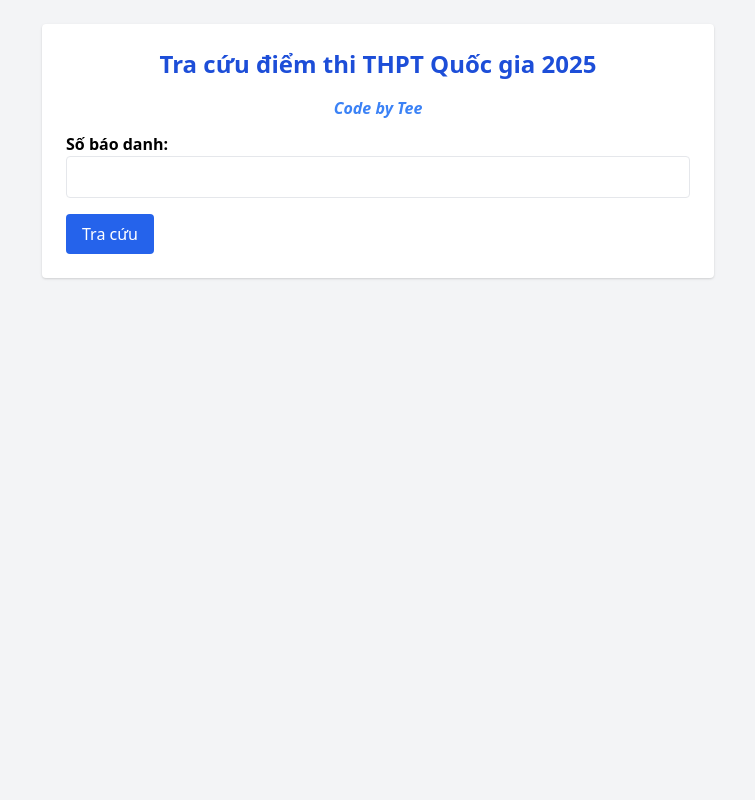
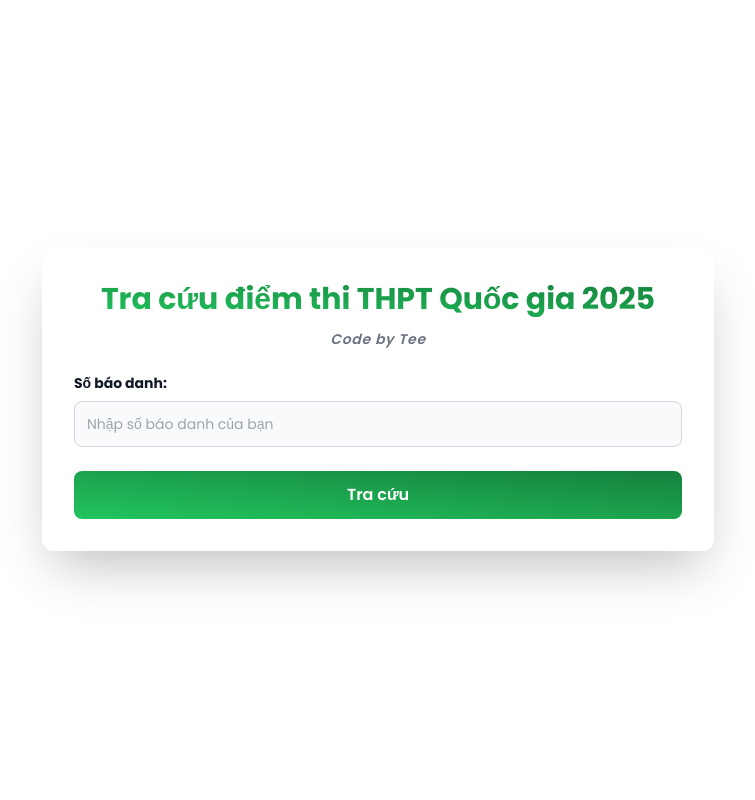
Before and after one commit to teehihi/TraCuuDiem, a Flask app: page / in a window 1280 px wide. Shown: the whole page, without its empty margins (262-1017 px from the left). Run offline with Flask 3, Linux system fonts and the light colour scheme; parts of the project's set-up code (start-up, migrations or seed data) failed here and were passed over.

Commit message:
favicon adding, UI

```diff
--- a/templates/index.html
+++ b/templates/index.html
@@ -4,52 +4,92 @@
   <meta charset="UTF-8">
   <title>Tra cứu điểm THPTQG 2025 | Code by Tee</title>
   <link href="https://cdn.jsdelivr.net/npm/tailwindcss@2.2.19/dist/tailwind.min.css" rel="stylesheet">
+  <link rel="preconnect" href="https://fonts.googleapis.com">
+  <link rel="preconnect" href="https://fonts.gstatic.com" crossorigin>
+  <link href="https://fonts.googleapis.com/css2?family=Poppins:wght@400;600;700&display=swap" rel="stylesheet">
+  <link rel="icon" href="{{ url_for('static', filename='favicon.ico') }}" type="image/x-icon" sizes="32x32">
+  <style>
+    body {
+      font-family: 'Poppins', sans-serif;
+    }
+    .text-gradient {
+     background-image: linear-gradient(to bottom left,#15803d, #22c55e);
+      -webkit-background-clip: text;
+      background-clip: text;
+      color: transparent;
+    }
+  </style>
 </head>
-<body class="bg-gray-100 p-6">
+<body class="bg-teal-600 flex items-center justify-center min-h-screen p-4">
 
-  <div class="max-w-2xl mx-auto bg-white p-6 rounded shadow">
-    <h1 class="text-2xl font-bold mb-4 text-center text-blue-700">Tra cứu điểm thi THPT Quốc gia 2025</h1>
-    <h2 class="text-1xl font-bold mb-3 text-center text-blue-500"><i>Code by Tee</i></h2>
+  <div class="max-w-2xl w-full mx-auto bg-white p-8 rounded-xl shadow-2xl">
+    <h1 class="text-3xl font-bold mb-3 text-center text-gradient">
+      Tra cứu điểm thi THPT Quốc gia 2025
+    </h1>
+    <h2 class="text-sm font-semibold mb-6 text-center text-gray-500 tracking-wider">
+      <i>Code by Tee</i>
+    </h2>
 
     {% if error %}
-      <div class="bg-red-100 border border-red-400 text-red-700 px-4 py-2 mb-4 rounded">
-        {{ error }}
+      <div class="bg-red-100 border border-red-400 text-red-700 px-4 py-3 mb-4 rounded-lg relative" role="alert">
+        <span class="block sm:inline">{{ error }}</span>
       </div>
     {% endif %}
 
-    <form method="post" class="space-y-4">
+    <form method="post" class="space-y-6">
       <div>
-        <label class="block font-semibold">Số báo danh:</label>
-        <input type="text" name="sbd" class="w-full p-2 border rounded" required>
+        <label for="sbd-input" class="block mb-2 text-sm font-medium text-gray-900  font-bold">Số báo danh:</label>
+        <input type="text" name="sbd" id="sbd-input" class="bg-gray-50 border border-gray-300 text-gray-900 text-sm rounded-lg focus:ring-2 focus:ring-green-500 focus:border-green-500 block w-full p-3" placeholder="Nhập số báo danh của bạn" required>
       </div>
-      <button type="submit" class="bg-blue-600 text-white px-4 py-2 rounded hover:bg-blue-700">Tra cứu</button>
+      <button type="submit"
+        class="w-full text-white font-semibold rounded-lg text-base px-5 py-3 text-center transition-all duration-300 transform hover:scale-105 focus:ring-4 focus:outline-none focus:ring-green-300"
+        style="background-image: linear-gradient(to bottom left,#15803d, #22c55e);">
+        Tra cứu
+      </button>
+
     </form>
 
     {% if result %}
-      <div class="mt-6 border-t pt-4">
-        <h2 class="text-xl font-semibold text-green-700 mb-2">Kết quả tra cứu</h2>
-        <ul class="flex flex-row space-x-4 mt-2">
-          <li><p><strong>Số báo danh:</strong> {{ result.sbd }}</p></li>
-          <li><p><strong>Tỉnh/TP:</strong> {{ result.ten_tinh }}</p></li>
-        </ul>
-      </div>
-      <div class="mt-6 border-t pt-1"></div>
-        <h3 class="mt-4 font-semibold">Điểm các môn:</h3>
-        <ul class="flex flex-row space-x-4 mt-2">
-          {% for mon, diem in result.diem.items() %}
-            <li>{{ mon }}: <strong>{{ diem }}</strong></li>
-          {% endfor %}
-        </ul>
+      <div class="mt-8 border-t-2 border-gray-100 pt-6">
+        <h2 class="text-2xl font-bold text-gray-800 mb-4">Kết quả tra cứu</h2>
 
-        <h3 class="mt-4 font-semibold">Tổng điểm theo các tổ hợp:</h3>
+        <div class="grid grid-cols-1 md:grid-cols-2 gap-4 bg-gray-50 p-4 rounded-lg">
+           <div class="flex items-center space-x-2">
+             <p class="text-gray-600">Số báo danh:</p>
+             <strong class="text-lg text-gray-900">{{ result.sbd }}</strong>
+           </div>
+           <div class="flex items-center space-x-2">
+             <p class="text-gray-600">Tỉnh/TP:</p>
+             <strong class="text-lg text-gray-900">{{ result.ten_tinh }}</strong>
+           </div>
+        </div>
+
+        <div class="mt-6">
+            <h3 class="font-semibold text-lg text-gray-800 mb-3">Điểm các môn:</h3>
+            <div class="grid grid-cols-2 md:grid-cols-4 gap-4">
+              {% for mon, diem in result.diem.items() %}
+                <div class="bg-gray-100 p-4 rounded-lg text-center">
+                  <span class="block text-sm text-gray-600">{{ mon }}</span>
+                  <strong class="text-xl font-bold text-gradient">{{ diem }}</strong>
+                </div>
+              {% endfor %}
+            </div>
+        </div>
+
         {% if result.tohop_diem %}
-          <ul class="flex flex-row space-x-4 mt-2">
-            {% for th_name, th_diem in result.tohop_diem.items() %}
-              <li>{{ th_name }}: <strong>{{ th_diem }}</strong></li>
-            {% endfor %}
-          </ul>
+          <div class="mt-6">
+              <h3 class="font-semibold text-lg text-gray-800 mb-3">Tổng điểm theo các tổ hợp:</h3>
+              <div class="grid grid-cols-2 md:grid-cols-4 gap-4">
+                {% for th_name, th_diem in result.tohop_diem.items() %}
+                  <div class="bg-gradient-to-r from-orange-100 to-green-100 p-4 rounded-lg text-center">
+                    <span class="block text-sm font-medium text-gray-700">{{ th_name }}</span>
+                    <strong class="text-xl font-bold text-gray-900">{{ th_diem }}</strong>
+                  </div>
+                {% endfor %}
+              </div>
+          </div>
         {% else %}
-          <p class="text-gray-600">Không có tổ hợp điểm nào phù hợp.</p>
+          <p class="mt-4 text-gray-600">Không có tổ hợp điểm nào phù hợp.</p>
         {% endif %}
       </div>
     {% endif %}
```
Also changed, not shown: static/favicon.ico (added).
